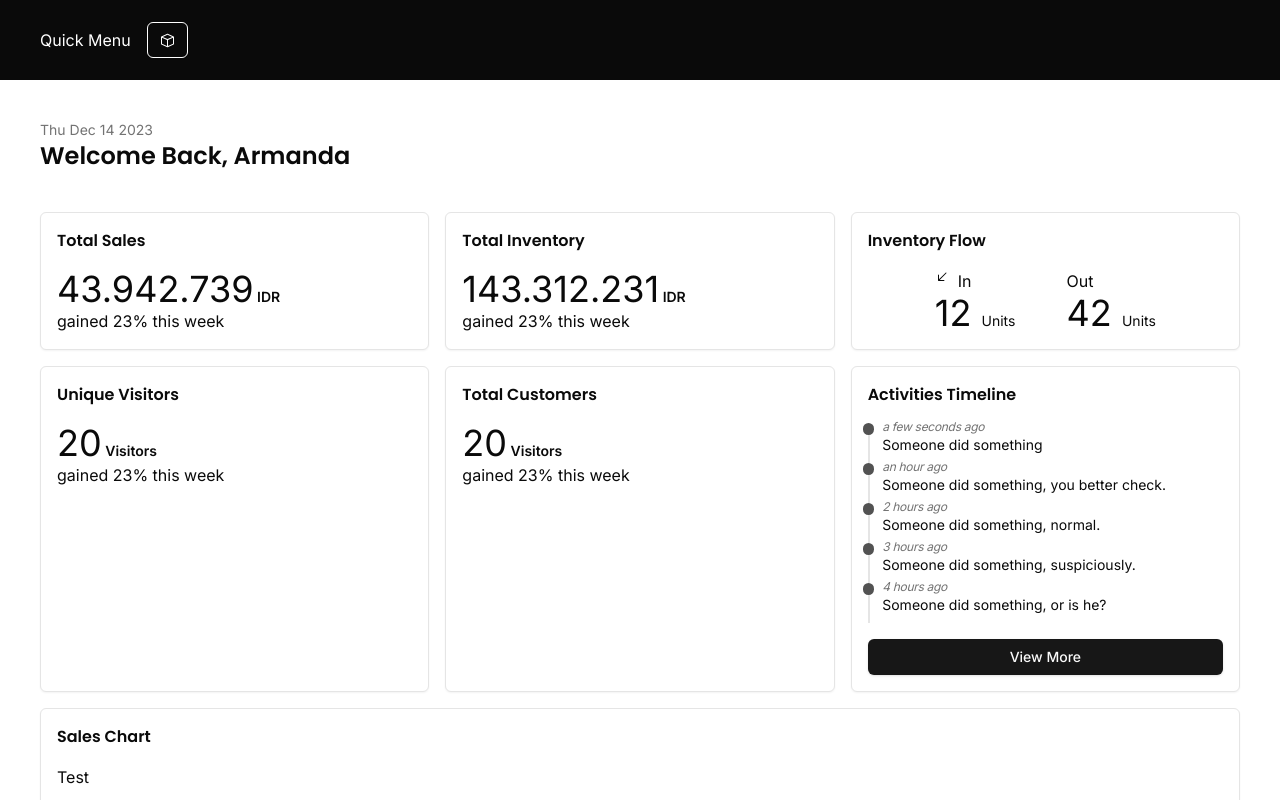
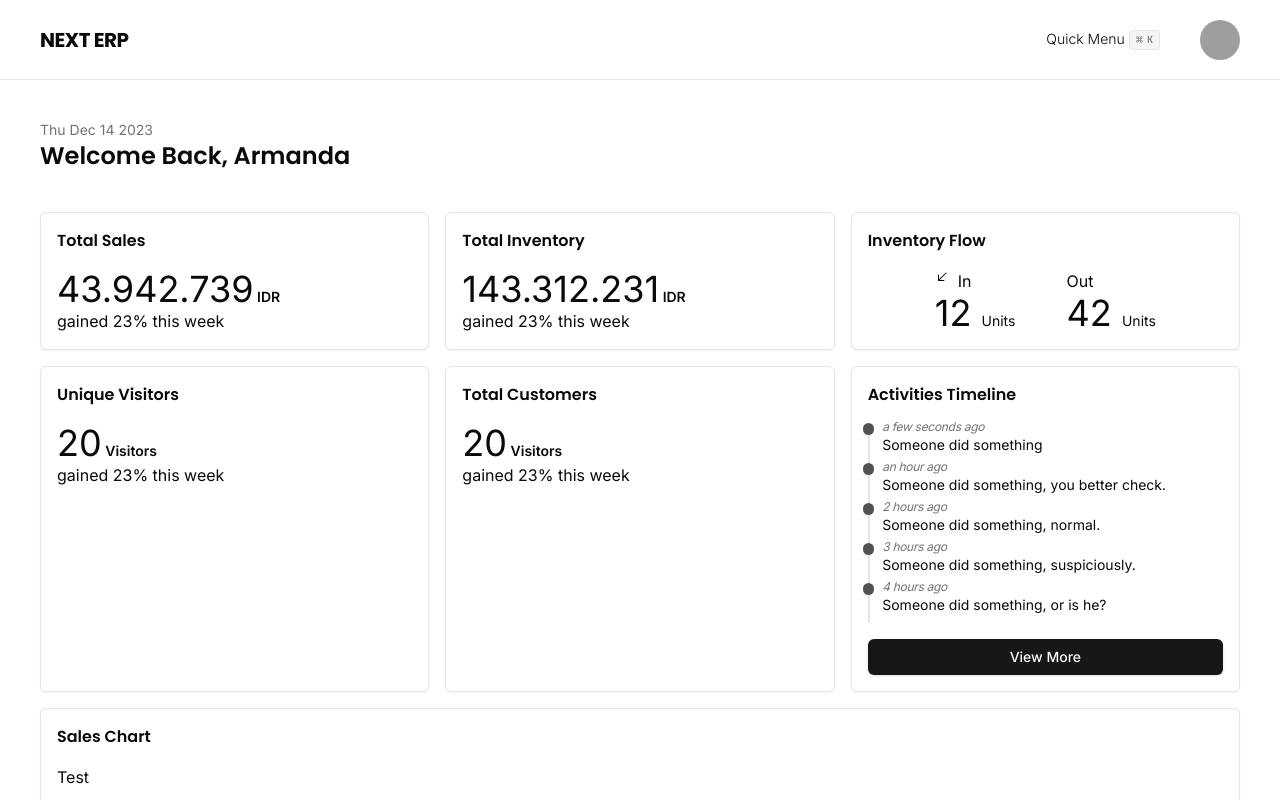
Before and after one commit to ceedadev/next-erp, a Next.js app: page / in a window 1280 px wide. Shown: the top 800 px of the page. Built offline with nearby package versions, Linux system fonts and the light colour scheme; grey boxes are pictures that could not be loaded.

Commit message:
Add MainHeader component to RootLayout

```diff
--- a/src/app/layout.tsx
+++ b/src/app/layout.tsx
@@ -5,6 +5,7 @@ import "./globals.css";
 import { cn } from "@/lib/utils";
 import { fontMono, fontPoppins, fontSans } from "@/lib/fonts";
 import { ThemeProvider } from "@/components/theme-provider";
+import MainHeader from "@/components/layout/main-header";
 
 export const metadata: Metadata = {
   title: "ERP Next App",
@@ -32,6 +33,7 @@ export default function RootLayout({
           enableSystem
           disableTransitionOnChange
         >
+          <MainHeader />
           {children}
         </ThemeProvider>
       </body>
--- a/src/app/page.tsx
+++ b/src/app/page.tsx
@@ -1,13 +1,8 @@
 import * as React from "react";
 
-import {
-  CubeIcon,
-  ArrowTopRightIcon,
-  ArrowBottomLeftIcon,
-} from "@radix-ui/react-icons";
+import { ArrowTopRightIcon, ArrowBottomLeftIcon } from "@radix-ui/react-icons";
 
 import { Sheet } from "@/components/sheet";
-import { Button } from "@/components/ui/button";
 import { KPICard } from "@/components/kpi-card";
 import { Timeline, TimelineItem } from "@/components/timeline";
 
@@ -34,12 +29,6 @@ const TIMELINE_DUMMY_DATA = [
 export default function Home() {
   return (
     <main className="">
-      <header className="flex flex-row items-center space-x-4 h-20 bg-neutral-950 px-10">
-        <p className="text-white">Quick Menu</p>
-        <Button variant={"outline"} className="border-white p-3">
-          <CubeIcon className="text-white" />
-        </Button>
-      </header>
       <Sheet>
         <div>
           <p className="text-muted-foreground text-sm">
--- /dev/null
+++ b/src/components/layout/main-header.tsx
@@ -0,0 +1,17 @@
+import { CommandMenu } from "@/components/command-menu";
+import { Avatar, AvatarFallback, AvatarImage } from "@/components/ui/avatar";
+
+export default function MainHeader() {
+  return (
+    <header className="flex flex-row items-center space-x-4 h-20 px-10 justify-between border-b">
+      <p className="font-bold tracking-tight text-xl font-poppins">NEXT ERP</p>
+      <div className="hidden md:flex flex-row items-center justify-evenly space-x-10">
+        <CommandMenu />
+        <Avatar>
+          <AvatarImage src="https://avatars.githubusercontent.com/u/25190563?v=4" />
+          <AvatarFallback>TT</AvatarFallback>
+        </Avatar>
+      </div>
+    </header>
+  );
+}
```
